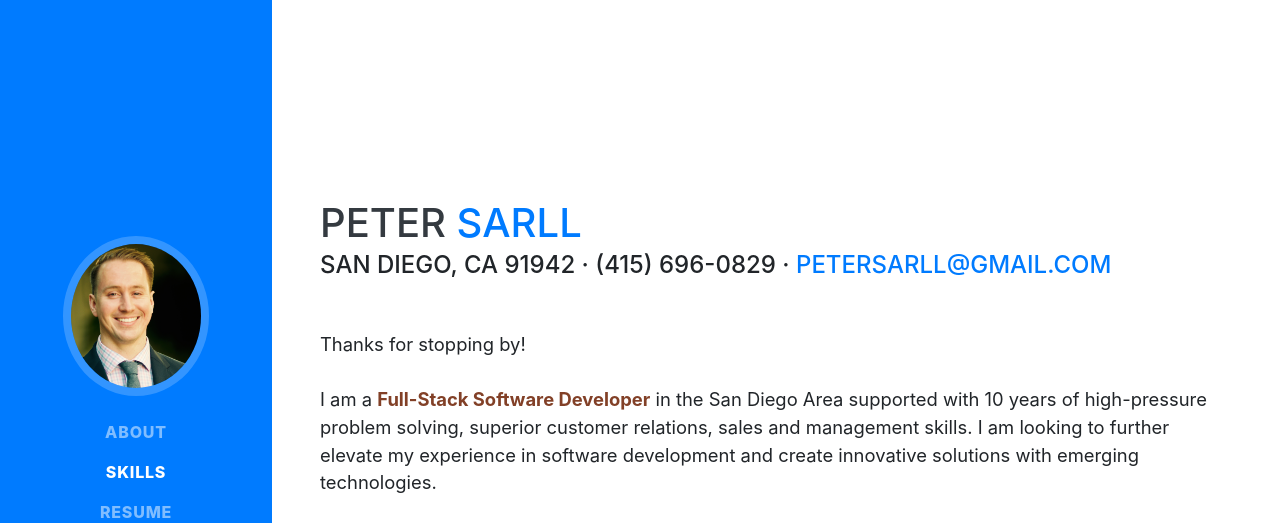
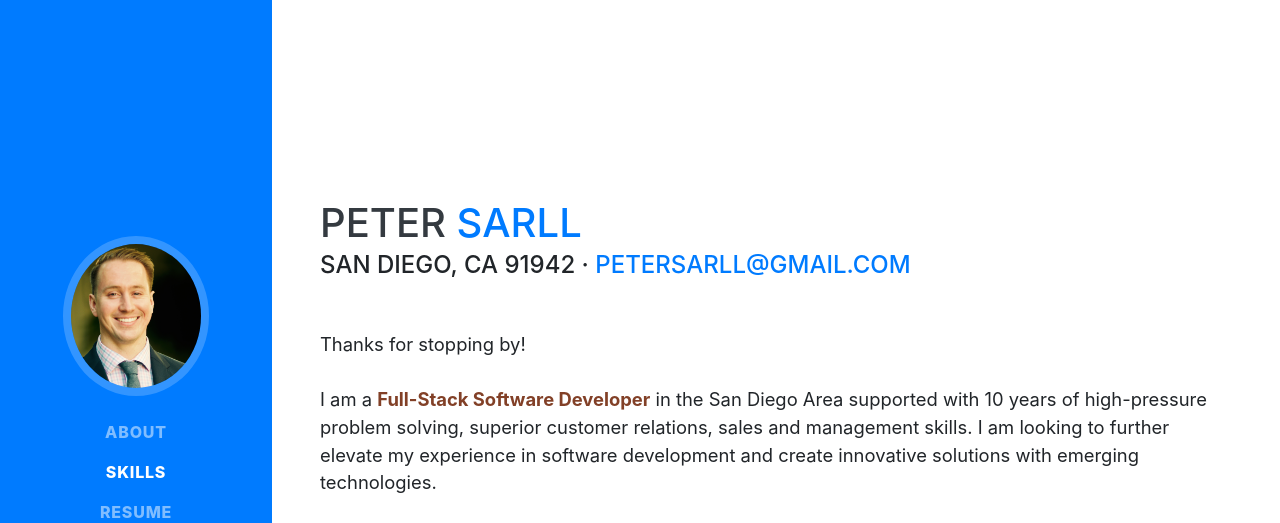
Before and after one commit to petermijkje/peter, a website with bundled scripts: page index.html in a window 1280 px wide. Shown: the top 523 px of the page. Built offline with nearby package versions, Linux system fonts and the light colour scheme; a web font is replaced by a local one.

Commit message:
Update index.html

```diff
--- a/index.html
+++ b/index.html
@@ -88,7 +88,7 @@
             <span class="text-primary">Sarll</span>
           </h1>
           <div class="subheading mb-5">
-            San Diego, CA 91942 · (415) 696-0829 ·
+            San Diego, CA 91942 ·
             <a href="mailto:petersarll@gmail.com">petersarll@gmail.com</a>
           </div>
           <p class="lead mb-5">
```
